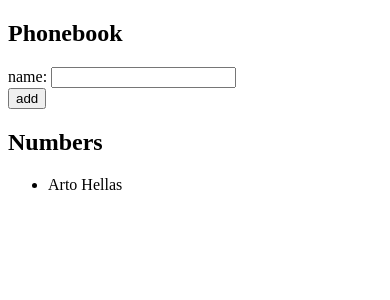
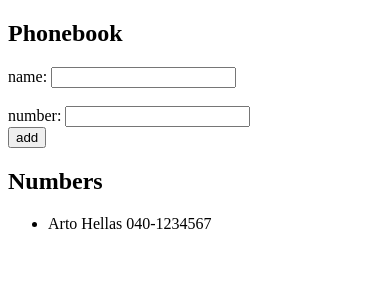
Before and after one commit to qureebme/fullStackOpen, a React (Create React App) app in the folder part2-notes/: page / in a window 390 px wide. Shown: the top 300 px of the page. Built offline with nearby package versions, Linux system fonts and the light colour scheme.

Commit message:
added part 2.8: phonebook step3

```diff
--- a/part2-notes/src/App.js
+++ b/part2-notes/src/App.js
@@ -2,32 +2,36 @@ import React, { useState } from 'react'
 
 const App = () => {
   const [ persons, setPersons] = useState([
-    { name: 'Arto Hellas' }
+    { name: 'Arto Hellas', number: '040-1234567' }
   ]);
   const [ newName, setNewName ] = useState('');
+  const [newNumber, setNewNumber] = useState('');
 
   const onSubmitHandler = (e) =>{
     e.preventDefault();
 
-    let newNameList = persons.concat({name: newName});
+    let newNameList = persons.concat({name: newName.trim(), number: newNumber.trim()});
     let checker = newNameList.filter((currentObj) => currentObj.name.toLowerCase()===newName.toLowerCase());
 
     if (checker.length !== 1) alert(`${newName} is already added to phonebook`);
     else{
       setPersons(newNameList);
       setNewName('');
+      setNewNumber('');
     }
   }
 
   const onChangeHandler = (e) => setNewName(e.target.value);
+  const onChangeHandler2 = (e) => setNewNumber(e.target.value);
 
-  const showAllNames = (personsArray) => personsArray.map(each => <li key={each.name}>{each.name}</li>)
+  const showAllNames = (personsArray) => personsArray.map(each => <li key={each.name}>{each.name} {each.number}</li>)
   return (
     <div>
       <h2>Phonebook</h2>
       <form onSubmit={onSubmitHandler}>
         <div>
-          name: <input value={newName} onChange={onChangeHandler}/>
+          name: <input value={newName} onChange={onChangeHandler}/><br/><br/>
+          number: <input value={newNumber} onChange={onChangeHandler2}/>
         </div>
         <div>
           <button type="submit">add</button>
```
